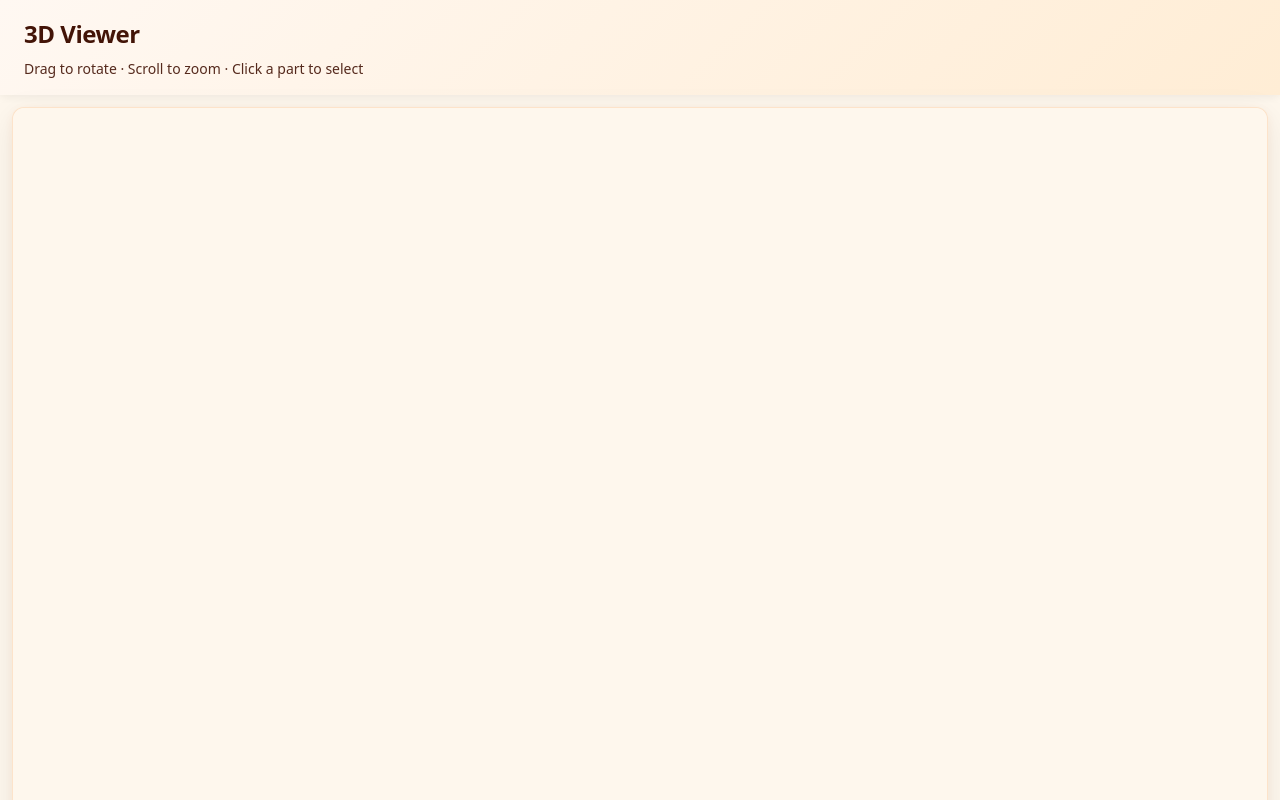
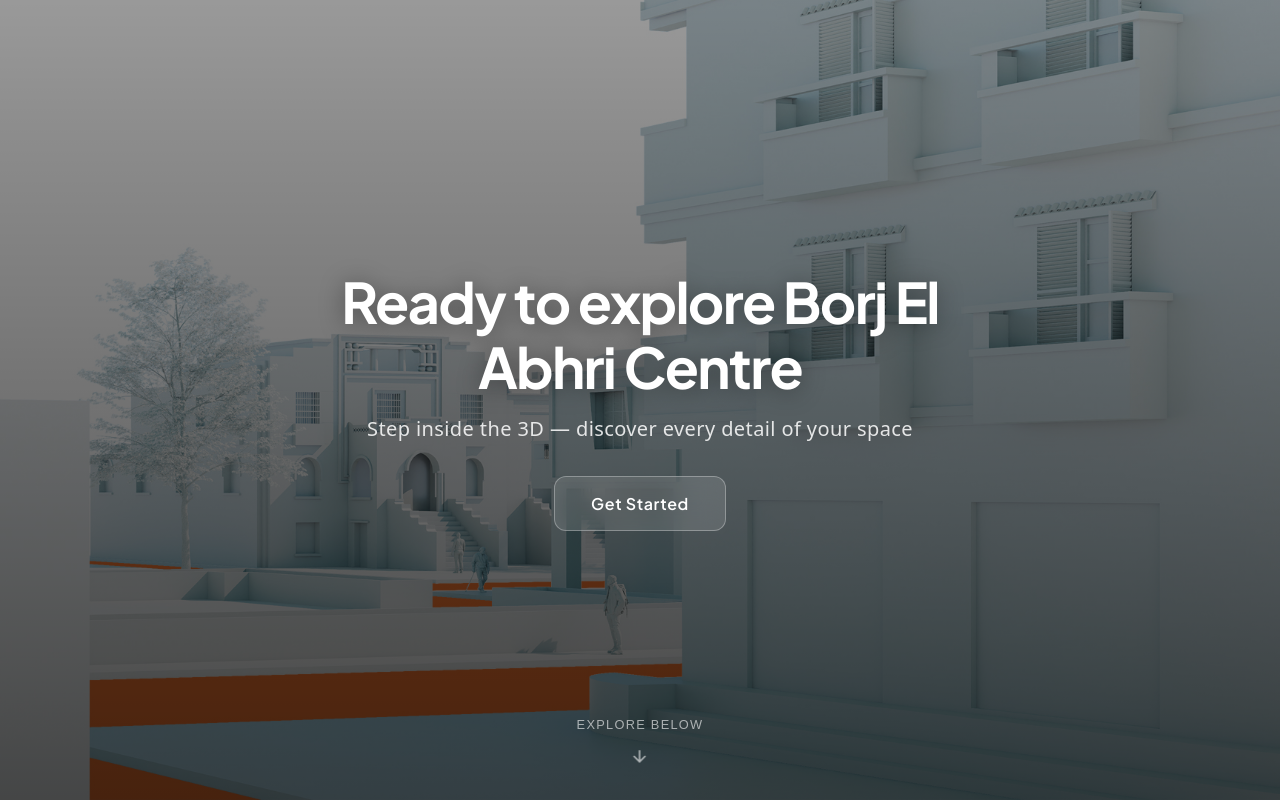
Before and after one commit to ahmedbernous21/3d-website, a Vue app: page / in a window 1280 px wide. Built offline with nearby package versions, Linux system fonts and the light colour scheme; no server answers.

Commit message:
edit interface

```diff
--- a/index.html
+++ b/index.html
@@ -4,7 +4,10 @@
     <meta charset="UTF-8" />
     <link rel="icon" type="image/svg+xml" href="/vite.svg" />
     <meta name="viewport" content="width=device-width, initial-scale=1.0" />
-    <title>3D Viewer</title>
+    <link rel="preconnect" href="https://fonts.googleapis.com" />
+    <link rel="preconnect" href="https://fonts.gstatic.com" crossorigin />
+    <link href="https://fonts.googleapis.com/css2?family=Plus+Jakarta+Sans:wght@400;600;700&display=swap" rel="stylesheet" />
+    <title>Borj El Abhri Centre — 3D Explorer</title>
   </head>
   <body>
     <div id="app"></div>
--- a/src/App.vue
+++ b/src/App.vue
@@ -1,71 +1,201 @@
 <template>
   <div class="app">
-    <header class="header">
-      <div class="header-inner">
-        <h1 class="title">3D Viewer</h1>
-        <p class="subtitle">Drag to rotate · Scroll to zoom · Click a part to select</p>
+    <section class="hero" ref="heroRef">
+      <div class="hero-bg"></div>
+      <div class="hero-overlay"></div>
+      <div class="hero-content">
+        <h1 class="hero-title">Ready to explore Borj El Abhri Centre</h1>
+        <p class="hero-subtitle">Step inside the 3D — discover every detail of your space</p>
+        <button class="hero-cta" @click="scrollToViewer">
+          Get Started
+        </button>
       </div>
-    </header>
-    <main class="main">
-      <div class="viewer-frame">
-        <ThreeScene />
+      <button class="hero-scroll-hint" @click="scrollToViewer" aria-label="Scroll to explorer">
+        <span>Explore below</span>
+        <svg width="20" height="20" viewBox="0 0 24 24" fill="none" stroke="currentColor" stroke-width="2">
+          <path d="M12 5v14M19 12l-7 7-7-7"/>
+        </svg>
+      </button>
+    </section>
+    <section class="viewer-section" ref="viewerRef" :class="{ visible: viewerVisible }">
+      <div class="viewer-wrapper">
+        <p class="viewer-hint">Drag to rotate · Scroll to zoom · Click a part to select</p>
+        <div class="viewer-frame">
+          <ThreeScene />
+        </div>
       </div>
-    </main>
+    </section>
   </div>
 </template>
 
 <script setup>
+import { ref, onMounted } from 'vue';
 import ThreeScene from './components/ThreeScene.vue';
+
+const heroRef = ref(null);
+const viewerRef = ref(null);
+const viewerVisible = ref(false);
+
+function scrollToViewer() {
+  viewerRef.value?.scrollIntoView({ behavior: 'smooth', block: 'start' });
+  viewerVisible.value = true;
+}
+
+onMounted(() => {
+  const el = viewerRef.value;
+  if (!el) return;
+  const observer = new IntersectionObserver(
+    ([entry]) => {
+      if (entry.isIntersecting) viewerVisible.value = true;
+    },
+    { threshold: 0.15 }
+  );
+  observer.observe(el);
+});
 </script>
 
 <style>
 .app {
   min-height: 100vh;
+  background: #0a0a0a;
+}
+html {
+  scroll-behavior: smooth;
+}
+
+/* Hero */
+.hero {
+  position: relative;
+  min-height: 100vh;
   display: flex;
   flex-direction: column;
-  background: var(--bg-page);
+  align-items: center;
+  justify-content: center;
+  overflow: hidden;
 }
-.header {
-  background: var(--header-bg);
-  color: var(--header-text);
-  padding: 1rem 1.5rem;
-  box-shadow: 0 2px 8px rgba(0, 0, 0, 0.06);
+.hero-bg {
+  position: absolute;
+  inset: 0;
+  background: url('/background.jpg') center / cover no-repeat;
+  background-color: #1a1a1a;
 }
-.header-inner {
-  max-width: 1600px;
+.hero-overlay {
+  position: absolute;
+  inset: 0;
+  background: linear-gradient(180deg, rgba(0,0,0,0.4) 0%, rgba(0,0,0,0.7) 100%);
+  pointer-events: none;
+}
+.hero-content {
+  position: relative;
+  z-index: 1;
+  text-align: center;
+  padding: 2rem;
+  max-width: 720px;
+}
+.hero-title {
+  margin: 0;
+  font-family: 'Plus Jakarta Sans', system-ui, sans-serif;
+  font-size: clamp(2rem, 6vw, 3.5rem);
+  font-weight: 700;
+  letter-spacing: -0.03em;
+  line-height: 1.15;
+  color: #fff;
+  text-shadow: 0 2px 24px rgba(0,0,0,0.4);
+}
+.hero-subtitle {
+  margin: 1rem 0 2rem;
+  font-size: clamp(1rem, 2.5vw, 1.25rem);
+  font-weight: 400;
+  color: rgba(255,255,255,0.85);
+  letter-spacing: 0.02em;
+}
+.hero-cta {
+  font-family: 'Plus Jakarta Sans', system-ui, sans-serif;
+  display: inline-flex;
+  align-items: center;
+  justify-content: center;
+  padding: 1rem 2.25rem;
+  font-size: 1rem;
+  font-weight: 600;
+  letter-spacing: 0.04em;
+  color: #fff;
+  background: rgba(255,255,255,0.12);
+  border: 1px solid rgba(255,255,255,0.3);
+  border-radius: 12px;
+  cursor: pointer;
+  backdrop-filter: blur(12px);
+  transition: all 0.35s ease;
+}
+.hero-cta:hover {
+  background: rgba(255,255,255,0.2);
+  border-color: rgba(255,255,255,0.5);
+  transform: translateY(-2px);
+  box-shadow: 0 12px 40px rgba(0,0,0,0.3);
+}
+.hero-scroll-hint {
+  position: absolute;
+  bottom: 2rem;
+  left: 50%;
+  transform: translateX(-50%);
+  display: flex;
+  flex-direction: column;
+  align-items: center;
+  gap: 0.5rem;
+  padding: 0.5rem;
+  background: none;
+  border: none;
+  color: rgba(255,255,255,0.6);
+  font-size: 0.8rem;
+  letter-spacing: 0.1em;
+  text-transform: uppercase;
+  cursor: pointer;
+  transition: color 0.2s;
+}
+.hero-scroll-hint:hover {
+  color: rgba(255,255,255,0.95);
+}
+.hero-scroll-hint svg {
+  animation: bounce 2s ease-in-out infinite;
+}
+@keyframes bounce {
+  0%, 100% { transform: translateY(0); }
+  50% { transform: translateY(6px); }
+}
+
+/* Viewer section */
+.viewer-section {
+  min-height: 100vh;
+  padding: 4rem 1.5rem 3rem;
+  opacity: 0;
+  transform: translateY(40px);
+  transition: opacity 0.8s ease, transform 0.8s ease;
+}
+.viewer-section.visible {
+  opacity: 1;
+  transform: translateY(0);
+}
+.viewer-wrapper {
+  max-width: 1400px;
   margin: 0 auto;
 }
-.title {
-  margin: 0;
-  font-size: 1.5rem;
-  font-weight: 700;
-  letter-spacing: -0.02em;
-}
-.subtitle {
-  margin: 0.35rem 0 0;
+.viewer-hint {
+  text-align: center;
+  color: rgba(255,255,255,0.5);
   font-size: 0.875rem;
-  opacity: 0.9;
-  font-weight: 400;
-}
-.main {
-  flex: 1;
-  display: flex;
-  align-items: stretch;
-  justify-content: center;
-  width: 100%;
-  padding: 0.75rem;
-  min-height: 0;
+  margin-bottom: 1rem;
 }
 .viewer-frame {
   width: 100%;
-  max-width: 1600px;
-  height: 100%;
+  height: 70vh;
   min-height: 480px;
-  margin: 0 auto;
-  border-radius: 12px;
+  border-radius: 16px;
   overflow: hidden;
-  box-shadow: 0 8px 32px rgba(0, 0, 0, 0.08), 0 2px 8px rgba(249, 115, 22, 0.06);
-  background: var(--viewer-bg);
-  border: 1px solid rgba(251, 146, 60, 0.2);
+  box-shadow: 0 24px 64px rgba(0,0,0,0.4), 0 0 0 1px rgba(255,255,255,0.06);
+  background: #111;
+  transform: scale(0.96);
+  transition: transform 0.8s ease;
+}
+.viewer-section.visible .viewer-frame {
+  transform: scale(1);
 }
 </style>
--- a/src/style.css
+++ b/src/style.css
@@ -39,8 +39,8 @@ body {
   font-family: system-ui, -apple-system, 'Segoe UI', Roboto, sans-serif;
   font-size: 16px;
   line-height: 1.5;
-  color: var(--text-primary);
-  background: var(--bg-page);
+  color: #fff;
+  background: #0a0a0a;
   -webkit-font-smoothing: antialiased;
 }
 
```
Also changed, not shown: src/components/ThreeScene.vue (+88 -34 lines), public/background.jpg (added), 1 other file (tests, documents, lock files or other folders).
